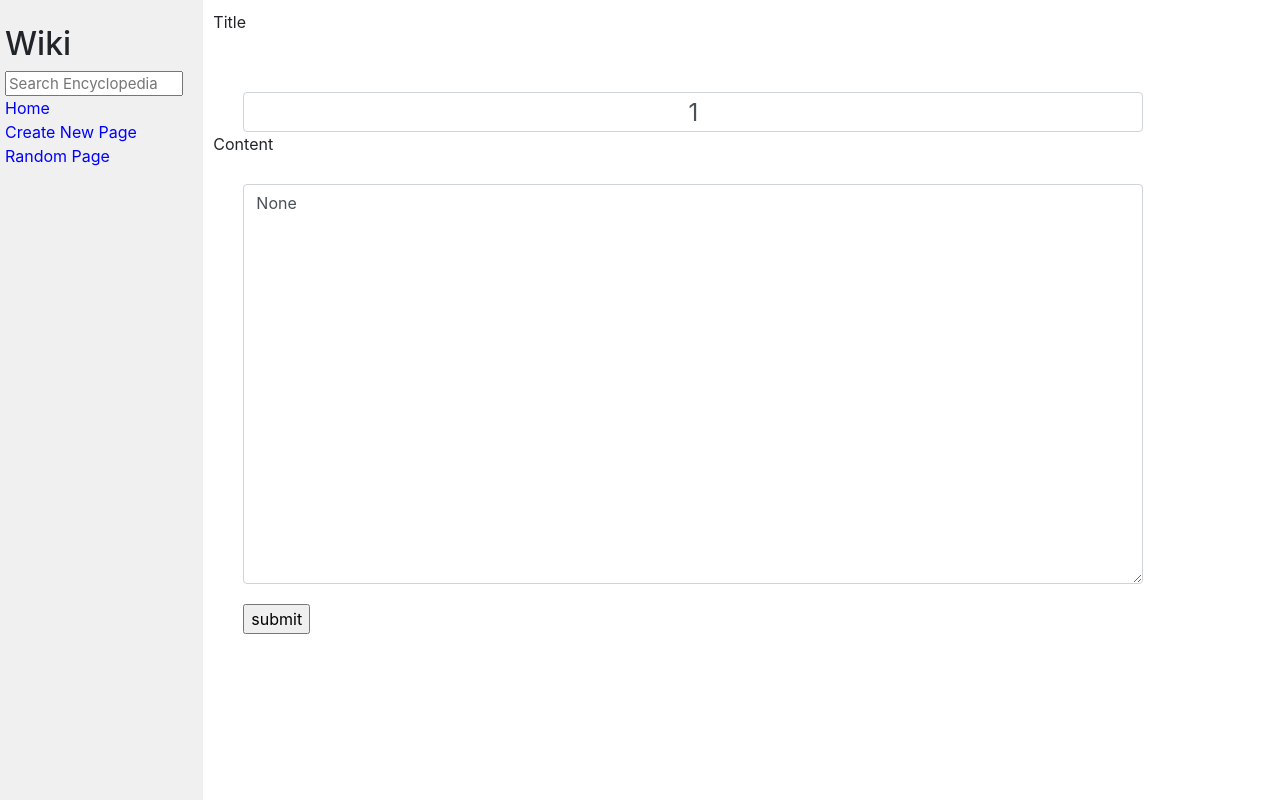
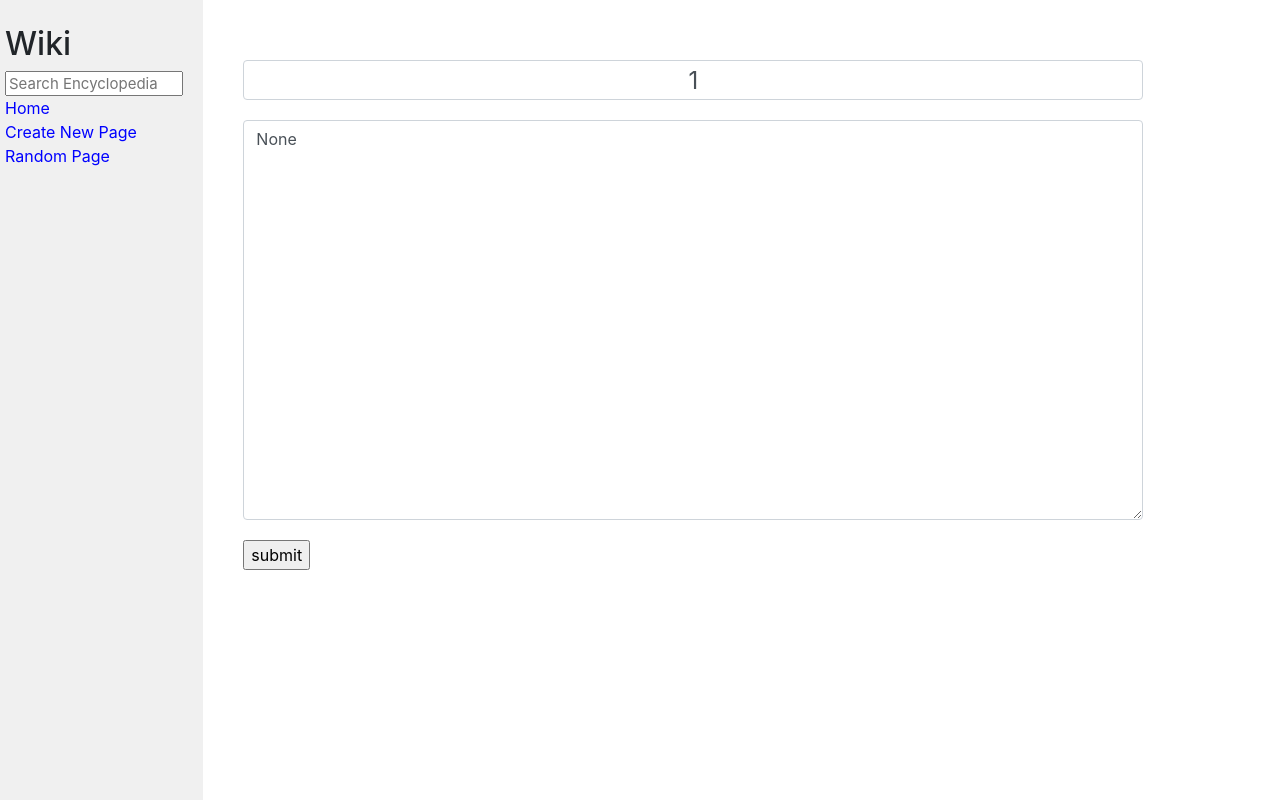
Before and after one commit to tyrusr/Wiki-Site, a Django app: page /edit_page/1 in a window 1280 px wide. Run offline with Django 3.2, Linux system fonts and the light colour scheme; some libraries are stand-ins or nearby versions.

Commit message:
updated semantic html for edit page

```diff
--- a/encyclopedia/templates/encyclopedia/edit_page.html
+++ b/encyclopedia/templates/encyclopedia/edit_page.html
@@ -9,13 +9,10 @@
         <form method="POST" action="{% url 'edit_page' title %}">
             {% csrf_token %}
 
-            <label for="title_field">Title</label>
             <input id="title_field" type="text" class='form-control' name="title" placeholder="Title" value="{{ title }}">
+            <textarea id="text_field" class='form-control' placeholder="Enter markdown contents" name="content">{{ content }}</textarea>
+            <input id="button" type="submit" value="submit">
 
-            <label for="text_field">Content</label>
-            <textarea id="text_field" class='form-control' placeholder="Enter markdown contents" name="content">{{ content }}</textarea>
-
-            <input id="button" type="submit" value="submit">
         </form>
     </main>
 
```
